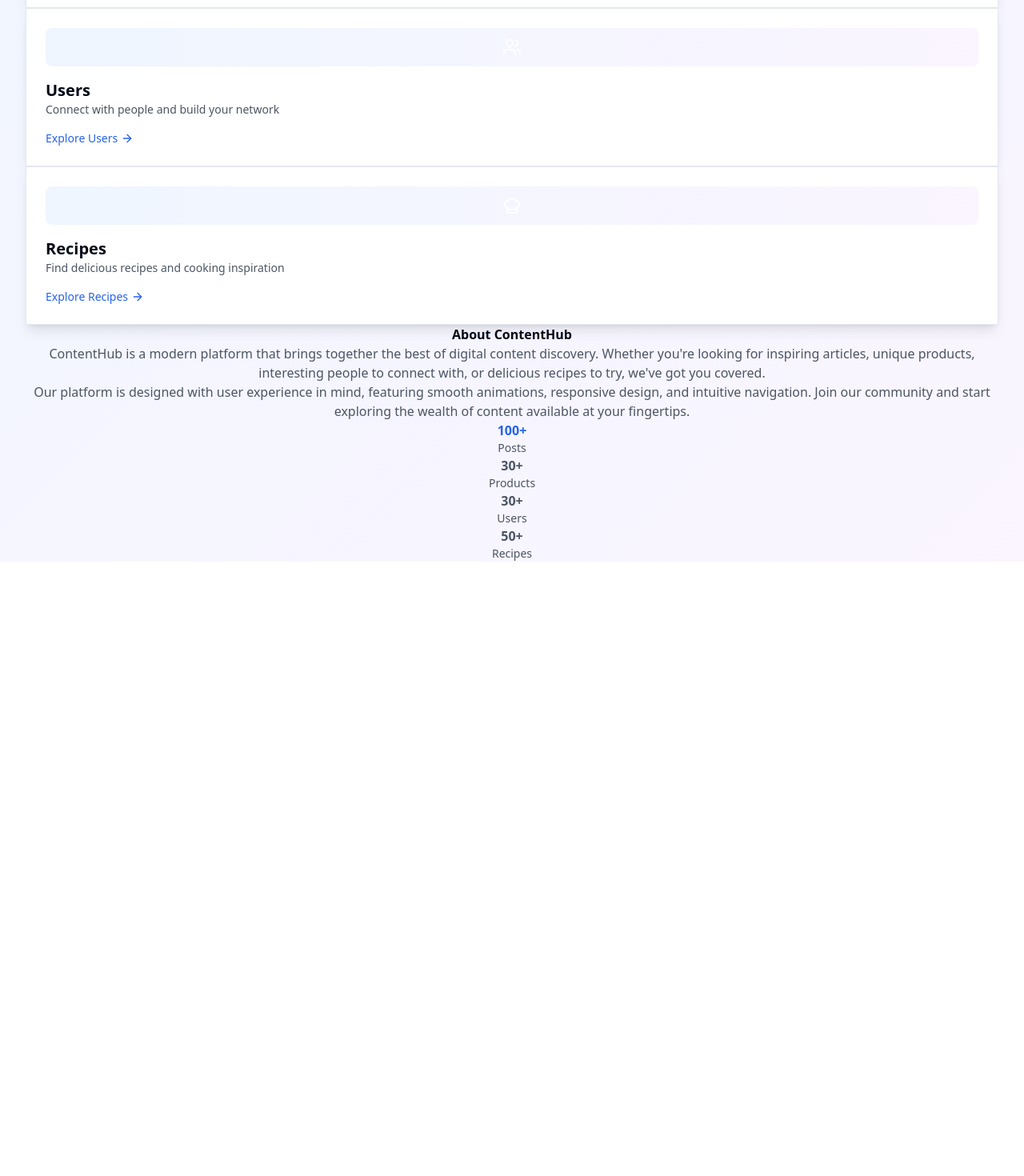
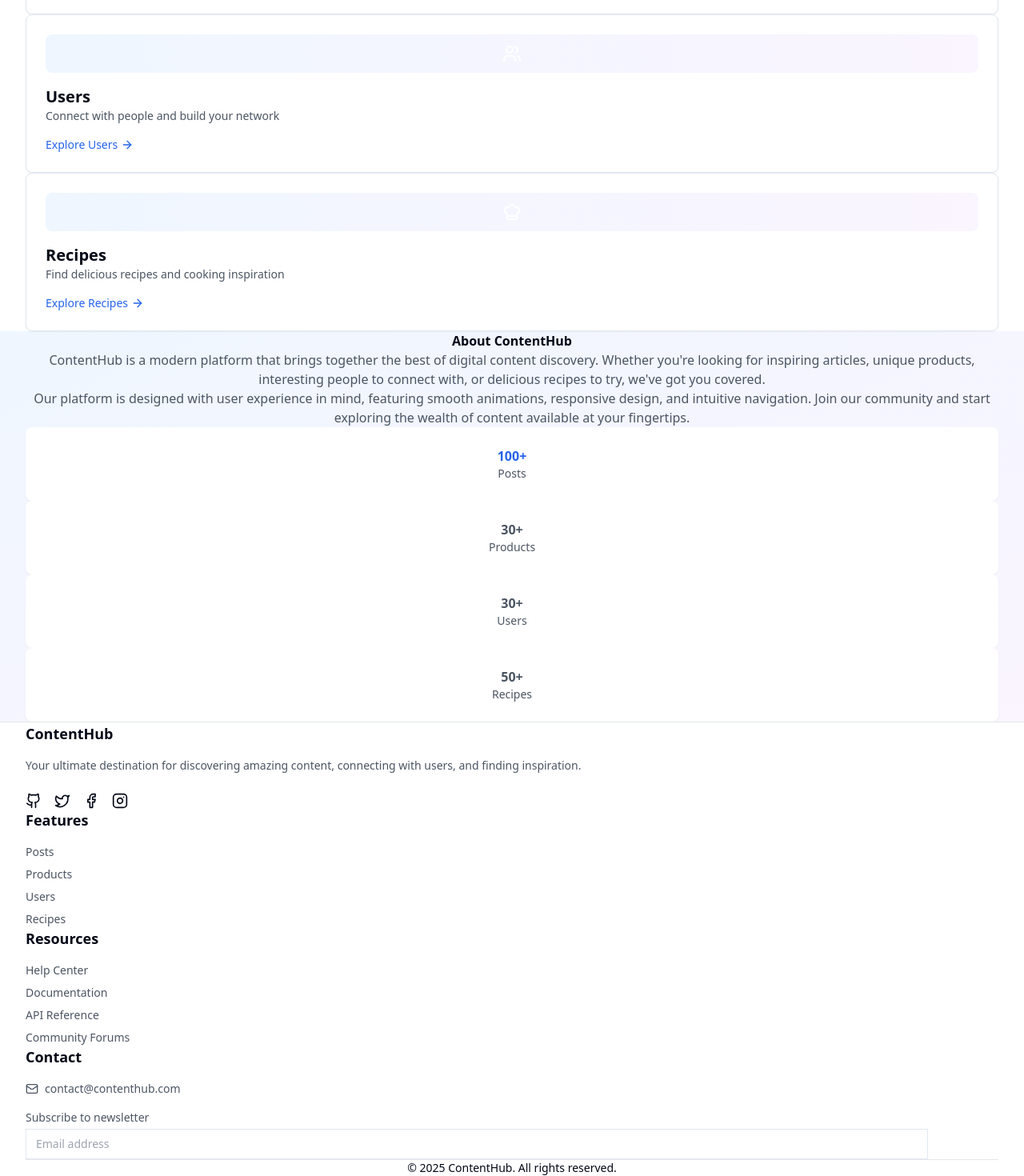
Before and after one commit to Kavlion/animated-navbar-haven, a React (Vite) app: page / in a window 1280 px wide. Shown: the part 615-2085 px from the top of the page at 80% size. Before the commit the page ends 1317 px from the top, so only its background shows below. Built offline with nearby package versions, Linux system fonts and the light colour scheme; the HTML template or start-up script is replaced by a standard one.

Commit message:
Add footer and improve page styling
- Added a footer component to be displayed on all pages.
- Improved the styling of the home page.
- Modified the card styles on various pages to display in a grid layout.

```diff
--- a/src/App.jsx
+++ b/src/App.jsx
@@ -7,6 +7,7 @@ import { QueryClient, QueryClientProvider } from "@tanstack/react-query";
 import { BrowserRouter, Routes, Route } from "react-router-dom";
 import { AuthProvider } from "./contexts/AuthContext";
 import Header from "./components/Header";
+import Footer from "./components/Footer";
 import Index from "./pages/Index";
 import Posts from "./pages/Posts";
 import Products from "./pages/Products";
@@ -27,8 +28,9 @@ const App = () => (
           <Toaster />
           <Sonner />
           <BrowserRouter>
-            <div className="min-h-screen bg-gradient-to-br from-blue-50 to-purple-50">
+            <div className="min-h-screen bg-gradient-to-br from-blue-50 to-purple-50 flex flex-col">
               <Header />
+              <main className="flex-grow">
                 <Routes>
                   <Route path="/" element={<Index />} />
                   <Route path="/posts" element={<Posts />} />
@@ -38,6 +40,8 @@ const App = () => (
                   <Route path="/profile" element={<Profile />} />
                   <Route path="*" element={<NotFound />} />
                 </Routes>
+              </main>
+              <Footer />
               <BackToTop />
             </div>
           </BrowserRouter>
--- a/src/App.tsx
+++ b/src/App.tsx
@@ -7,6 +7,7 @@ import { QueryClient, QueryClientProvider } from "@tanstack/react-query";
 import { BrowserRouter, Routes, Route } from "react-router-dom";
 import { AuthProvider } from "./contexts/AuthContext";
 import Header from "./components/Header";
+import Footer from "./components/Footer";
 import Index from "./pages/Index";
 import Posts from "./pages/Posts";
 import Products from "./pages/Products";
@@ -27,8 +28,9 @@ const App = () => (
           <Toaster />
           <Sonner />
           <BrowserRouter>
-            <div className="min-h-screen bg-gradient-to-br from-blue-50 to-purple-50">
+            <div className="min-h-screen bg-gradient-to-br from-blue-50 to-purple-50 flex flex-col">
               <Header />
+              <main className="flex-grow">
                 <Routes>
                   <Route path="/" element={<Index />} />
                   <Route path="/posts" element={<Posts />} />
@@ -38,6 +40,8 @@ const App = () => (
                   <Route path="/profile" element={<Profile />} />
                   <Route path="*" element={<NotFound />} />
                 </Routes>
+              </main>
+              <Footer />
               <BackToTop />
             </div>
           </BrowserRouter>
--- /dev/null
+++ b/src/components/Footer.jsx
@@ -0,0 +1,109 @@
+
+import React from 'react';
+import { Link } from 'react-router-dom';
+import { Github, Twitter, Facebook, Instagram, Mail } from 'lucide-react';
+
+const Footer = () => {
+  const currentYear = new Date().getFullYear();
+
+  return (
+    <footer className="bg-white border-t border-gray-200 mt-auto">
+      <div className="max-w-7xl mx-auto px-4 sm:px-6 lg:px-8 py-12">
+        <div className="grid grid-cols-1 md:grid-cols-4 gap-8">
+          {/* Brand and about */}
+          <div className="space-y-4">
+            <h3 className="text-lg font-semibold text-gray-900">ContentHub</h3>
+            <p className="text-sm text-gray-600">
+              Your ultimate destination for discovering amazing content, connecting with users, and finding inspiration.
+            </p>
+            <div className="flex space-x-4 pt-2">
+              <a href="https://github.com" className="text-gray-400 hover:text-gray-500" aria-label="Github">
+                <Github className="w-5 h-5" />
+              </a>
+              <a href="https://twitter.com" className="text-gray-400 hover:text-gray-500" aria-label="Twitter">
+                <Twitter className="w-5 h-5" />
+              </a>
+              <a href="https://facebook.com" className="text-gray-400 hover:text-gray-500" aria-label="Facebook">
+                <Facebook className="w-5 h-5" />
+              </a>
+              <a href="https://instagram.com" className="text-gray-400 hover:text-gray-500" aria-label="Instagram">
+                <Instagram className="w-5 h-5" />
+              </a>
+            </div>
+          </div>
+
+          {/* Features */}
+          <div className="space-y-4">
+            <h3 className="text-lg font-semibold text-gray-900">Features</h3>
+            <ul className="space-y-2 text-sm">
+              <li>
+                <Link to="/posts" className="text-gray-600 hover:text-blue-600">Posts</Link>
+              </li>
+              <li>
+                <Link to="/products" className="text-gray-600 hover:text-blue-600">Products</Link>
+              </li>
+              <li>
+                <Link to="/users" className="text-gray-600 hover:text-blue-600">Users</Link>
+              </li>
+              <li>
+                <Link to="/recipes" className="text-gray-600 hover:text-blue-600">Recipes</Link>
+              </li>
+            </ul>
+          </div>
+
+          {/* Resources */}
+          <div className="space-y-4">
+            <h3 className="text-lg font-semibold text-gray-900">Resources</h3>
+            <ul className="space-y-2 text-sm">
+              <li>
+                <a href="#" className="text-gray-600 hover:text-blue-600">Help Center</a>
+              </li>
+              <li>
+                <a href="#" className="text-gray-600 hover:text-blue-600">Documentation</a>
+              </li>
+              <li>
+                <a href="#" className="text-gray-600 hover:text-blue-600">API Reference</a>
+              </li>
+              <li>
+                <a href="#" className="text-gray-600 hover:text-blue-600">Community Forums</a>
+              </li>
+            </ul>
+          </div>
+
+          {/* Contact */}
+          <div className="space-y-4">
+            <h3 className="text-lg font-semibold text-gray-900">Contact</h3>
+            <p className="text-sm text-gray-600 flex items-center">
+              <Mail className="w-4 h-4 mr-2" />
+              contact@contenthub.com
+            </p>
+            <form className="mt-2">
+              <label className="block text-sm text-gray-600 mb-1">Subscribe to newsletter</label>
+              <div className="flex">
+                <input
+                  type="email"
+                  placeholder="Email address"
+                  className="px-3 py-2 border border-gray-300 rounded-l-md text-sm w-full focus:outline-none focus:ring-2 focus:ring-blue-500"
+                />
+                <button
+                  type="submit"
+                  className="bg-blue-600 text-white px-3 py-2 rounded-r-md text-sm font-medium hover:bg-blue-700"
+                >
+                  Subscribe
+                </button>
+              </div>
+            </form>
+          </div>
+        </div>
+
+        <div className="mt-8 pt-6 border-t border-gray-200">
+          <p className="text-center text-gray-500 text-sm">
+            &copy; {currentYear} ContentHub. All rights reserved.
+          </p>
+        </div>
+      </div>
+    </footer>
+  );
+};
+
+export default Footer;
--- a/src/pages/Index.jsx
+++ b/src/pages/Index.jsx
@@ -2,7 +2,7 @@
 import { Link } from 'react-router-dom';
 import { ArrowRight, Users, ShoppingBag, FileText, ChefHat } from 'lucide-react';
 import { Button } from '@/components/ui/button';
-import BackToTop from '../components/BackToTop';
+import { Card, CardContent } from '@/components/ui/card';
 
 const Index = () => {
   const features = [
@@ -37,10 +37,11 @@ const Index = () => {
   ];
 
   return (
-    <div className="min-h-screen">
-      {/* Hero Section */}
-      <section className="relative py-20 px-4 sm:px-6 lg:px-8">
-        <div className="max-w-7xl mx-auto text-center">
+    <div className="w-full">
+      {/* Hero Section with improved styling */}
+      <section className="relative py-20 px-4 sm:px-6 lg:px-8 overflow-hidden">
+        <div className="absolute inset-0 bg-gradient-to-br from-blue-50 to-purple-100 opacity-70"></div>
+        <div className="max-w-7xl mx-auto text-center relative z-10">
           <h1 className="text-4xl md:text-6xl font-bold text-gray-900 mb-6 animate-fade-in">
             Welcome to{' '}
             <span className="bg-gradient-to-r from-blue-600 to-purple-600 bg-clip-text text-transparent">
@@ -53,7 +54,7 @@ const Index = () => {
           <div className="flex flex-col sm:flex-row gap-4 justify-center animate-fade-in">
             <Button
               size="lg"
-              className="bg-gradient-to-r from-blue-600 to-purple-600 hover:from-blue-700 hover:to-purple-700 text-lg px-8 py-3"
+              className="bg-gradient-to-r from-blue-600 to-purple-600 hover:from-blue-700 hover:to-purple-700 text-lg px-8 py-6"
               asChild
             >
               <Link to="/posts">
@@ -64,7 +65,7 @@ const Index = () => {
             <Button
               variant="outline"
               size="lg"
-              className="text-lg px-8 py-3 border-2 hover:bg-gray-50"
+              className="text-lg px-8 py-6 border-2 hover:bg-gray-50"
               asChild
             >
               <Link to="/products">
@@ -75,21 +76,21 @@ const Index = () => {
         </div>
       </section>
 
-      {/* Features Grid */}
-      <section className="py-20 px-4 sm:px-6 lg:px-8 bg-white/50">
+      {/* Features Grid with Card components */}
+      <section className="py-20 px-4 sm:px-6 lg:px-8 bg-white">
         <div className="max-w-7xl mx-auto">
           <h2 className="text-3xl font-bold text-center text-gray-900 mb-12">
             Explore Our Features
           </h2>
           <div className="grid grid-cols-1 md:grid-cols-2 lg:grid-cols-4 gap-8">
             {features.map((feature, index) => (
-              <Link
+              <Card
                 key={feature.title}
-                to={feature.href}
-                className="group hover-scale"
+                className="border border-gray-100 shadow-sm hover:shadow-lg transition-all duration-300 animate-fade-in hover-scale overflow-hidden"
                 style={{ animationDelay: `${index * 100}ms` }}
               >
-                <div className="bg-white rounded-xl shadow-lg border border-gray-100 p-6 h-full transition-all duration-300 hover:shadow-xl animate-fade-in">
+                <CardContent className="p-6">
+                  <Link to={feature.href} className="group block h-full">
                     <div className={`w-12 h-12 rounded-lg bg-gradient-to-r ${feature.color} flex items-center justify-center mb-4 group-hover:scale-110 transition-transform duration-300`}>
                       <feature.icon className="w-6 h-6 text-white" />
                     </div>
@@ -103,15 +104,16 @@ const Index = () => {
                       Explore {feature.title}
                       <ArrowRight className="ml-1 w-4 h-4" />
                     </div>
-                </div>
                   </Link>
+                </CardContent>
+              </Card>
             ))}
           </div>
         </div>
       </section>
 
-      {/* About Section */}
-      <section className="py-20 px-4 sm:px-6 lg:px-8">
+      {/* About Section with improved styling */}
+      <section className="py-20 px-4 sm:px-6 lg:px-8 bg-gradient-to-br from-gray-50 to-blue-50">
         <div className="max-w-4xl mx-auto text-center">
           <h2 className="text-3xl font-bold text-gray-900 mb-8">
             About ContentHub
@@ -128,19 +130,19 @@ const Index = () => {
               the wealth of content available at your fingertips.
             </p>
             <div className="grid grid-cols-2 md:grid-cols-4 gap-8 mt-12">
-              <div className="text-center">
+              <div className="bg-white rounded-lg shadow-sm p-6 hover:shadow-md transition-all duration-300">
                 <div className="text-3xl font-bold text-blue-600 mb-2">100+</div>
                 <div className="text-sm text-gray-500">Posts</div>
               </div>
-              <div className="text-center">
+              <div className="bg-white rounded-lg shadow-sm p-6 hover:shadow-md transition-all duration-300">
                 <div className="text-3xl font-bold text-purple-600 mb-2">30+</div>
                 <div className="text-sm text-gray-500">Products</div>
               </div>
-              <div className="text-center">
+              <div className="bg-white rounded-lg shadow-sm p-6 hover:shadow-md transition-all duration-300">
                 <div className="text-3xl font-bold text-green-600 mb-2">30+</div>
                 <div className="text-sm text-gray-500">Users</div>
               </div>
-              <div className="text-center">
+              <div className="bg-white rounded-lg shadow-sm p-6 hover:shadow-md transition-all duration-300">
                 <div className="text-3xl font-bold text-orange-600 mb-2">50+</div>
                 <div className="text-sm text-gray-500">Recipes</div>
               </div>
@@ -148,8 +150,6 @@ const Index = () => {
           </div>
         </div>
       </section>
-
-      <BackToTop />
     </div>
   );
 };
```
Also changed, not shown: src/pages/Posts.jsx (+9 -6 lines), src/pages/Products.jsx (+12 -11 lines), src/pages/Profile.jsx (+22 -16 lines), src/pages/Recipes.jsx (+10 -8 lines), src/pages/Users.jsx (+14 -6 lines). Lines whose indentation alone changed are shown as unchanged.
